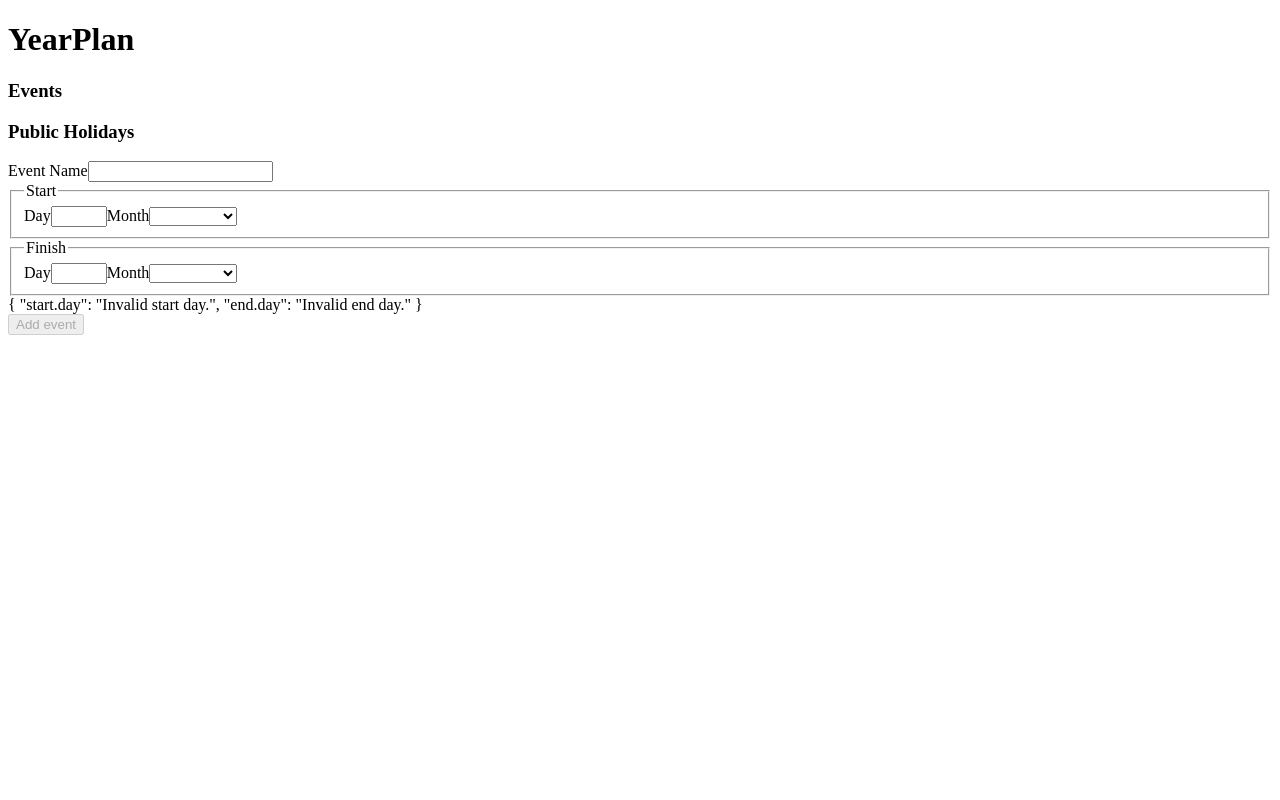
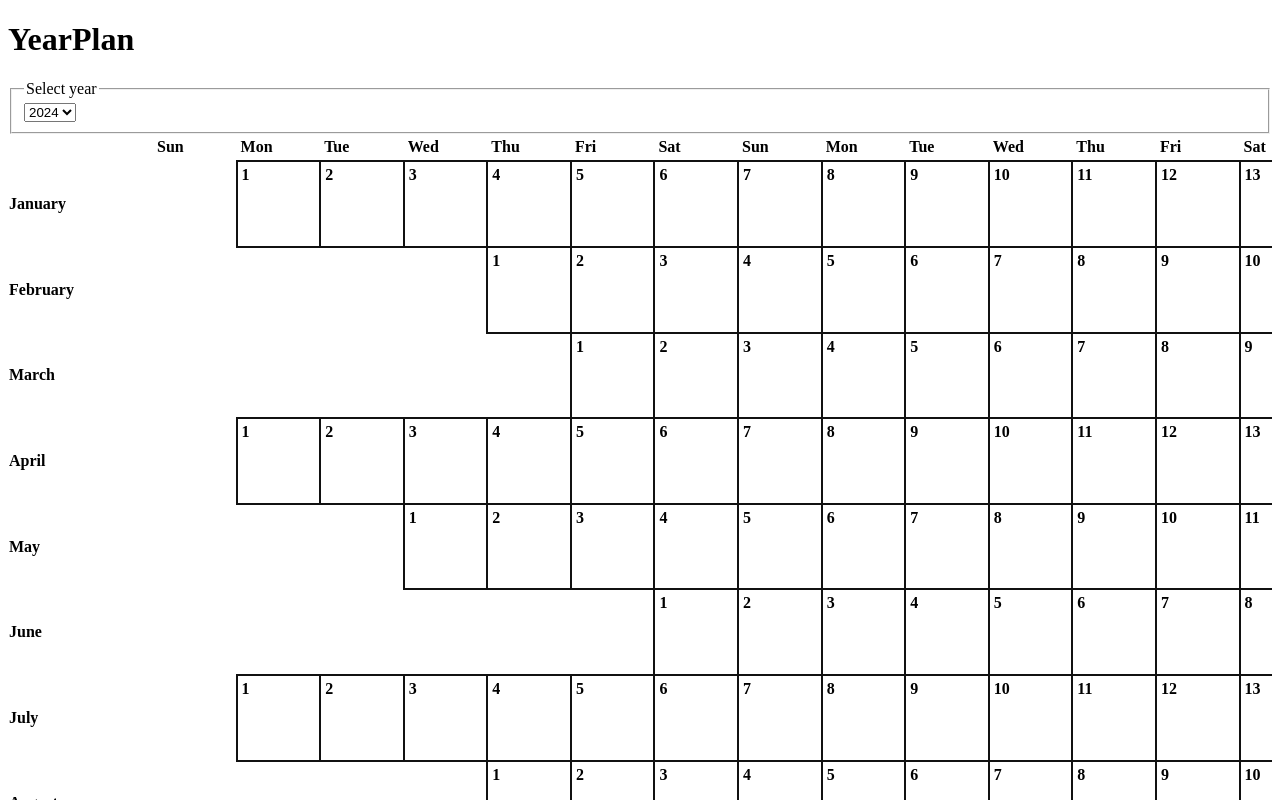
Before and after one commit to legendarydrew/yearplan, an Angular app: page / in a window 1280 px wide. Shown: the top 800 px of the page. Built offline with nearby package versions, Linux system fonts and the light colour scheme.

Commit message:
feat: adding a component for selecting the calendar year.

```diff
--- a/src/app/app.component.html
+++ b/src/app/app.component.html
@@ -1,5 +1,7 @@
 <h1>YearPlan</h1>
+<app-year-select [year]="plan.year" (yearUpdate)="updateYearHandler($event)"></app-year-select>
 
+<app-calendar [year]="plan.year"></app-calendar>
 <app-events-list [events]="plan.events"></app-events-list>
 <app-public-holiday-list [events]="publicHolidays"></app-public-holiday-list>
 
--- a/src/app/app.component.ts
+++ b/src/app/app.component.ts
@@ -6,11 +6,12 @@ import { CalendarEvent, PublicHoliday, YearPlan } from './interfaces';
 import { PublicHolidaysService } from './services/public-holidays.service';
 import { PublicHolidayListComponent } from './components/public-holiday-list/public-holiday-list.component';
 import { EventsListComponent } from './components/events-list/events-list.component';
+import { YearSelectComponent } from './components/year-select/year-select.component';
 
 @Component({
   selector: 'app-root',
   standalone: true,
-  imports: [RouterOutlet, CalendarComponent, EventsEditorComponent, PublicHolidayListComponent, EventsListComponent],
+  imports: [RouterOutlet, CalendarComponent, EventsEditorComponent, PublicHolidayListComponent, EventsListComponent, YearSelectComponent],
   templateUrl: './app.component.html',
   styleUrl: './app.component.css'
 })
@@ -44,6 +45,15 @@ export class AppComponent implements OnInit {
   }
 
   /**
+   * Called when the year is updated from the year-select component.
+   * @param year
+   */
+  updateYearHandler(year: number): void {
+    this.plan.year = year;
+    localStorage.setItem('yp', JSON.stringify(this.plan));
+  }
+
+  /**
    * Called when the list of events is updated from the events-editor component.
    * @param events
    */
--- /dev/null
+++ b/src/app/components/year-select/year-select.component.html
@@ -0,0 +1,8 @@
+<fieldset>
+  <legend>Select year</legend>
+  <select [(ngModel)]="year" (ngModelChange)="updateHandler()">
+    @for (year of years; track year) {
+      <option [ngValue]="year">{{ year }}</option>
+    }
+  </select>
+</fieldset>
--- /dev/null
+++ b/src/app/components/year-select/year-select.component.ts
@@ -0,0 +1,29 @@
+import { Component, EventEmitter, Input, OnInit, Output } from '@angular/core';
+import { FormsModule } from '@angular/forms';
+
+@Component({
+  selector: 'app-year-select',
+  standalone: true,
+  imports: [
+    FormsModule
+  ],
+  templateUrl: './year-select.component.html',
+  styleUrl: './year-select.component.css'
+})
+export class YearSelectComponent implements OnInit {
+  @Input() year?: number;
+  @Output() yearUpdate = new EventEmitter<number>();
+
+  protected years: number[] = [];
+
+  ngOnInit() {
+    const currentYear = new Date().getFullYear();
+    for (let i = 0; i < 3; i++) {
+      this.years.push(currentYear + i);
+    }
+  }
+
+  updateHandler(): void {
+    this.yearUpdate.emit(this.year);
+  }
+}
```
Also changed, not shown: src/app/components/year-select/year-select.component.css (added), 1 other file (tests, documents, lock files or other folders).
